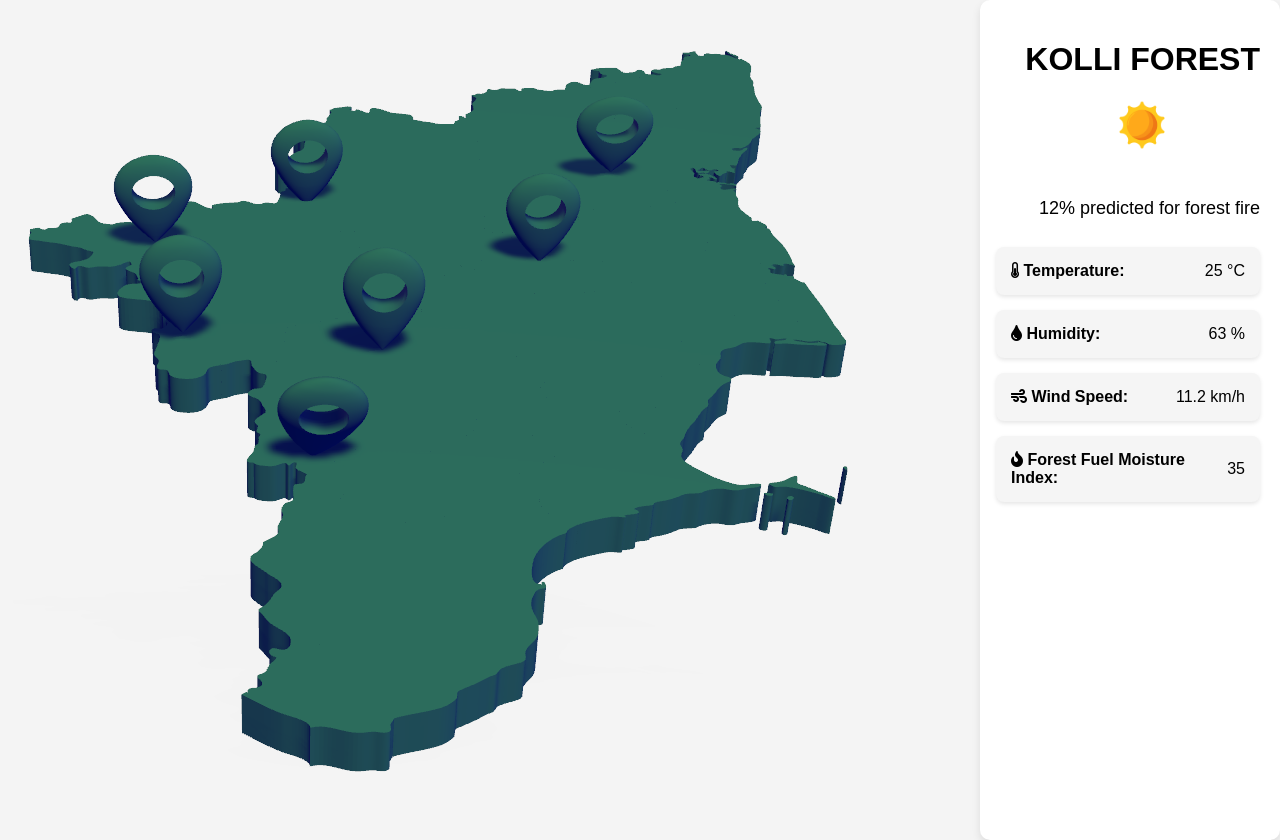
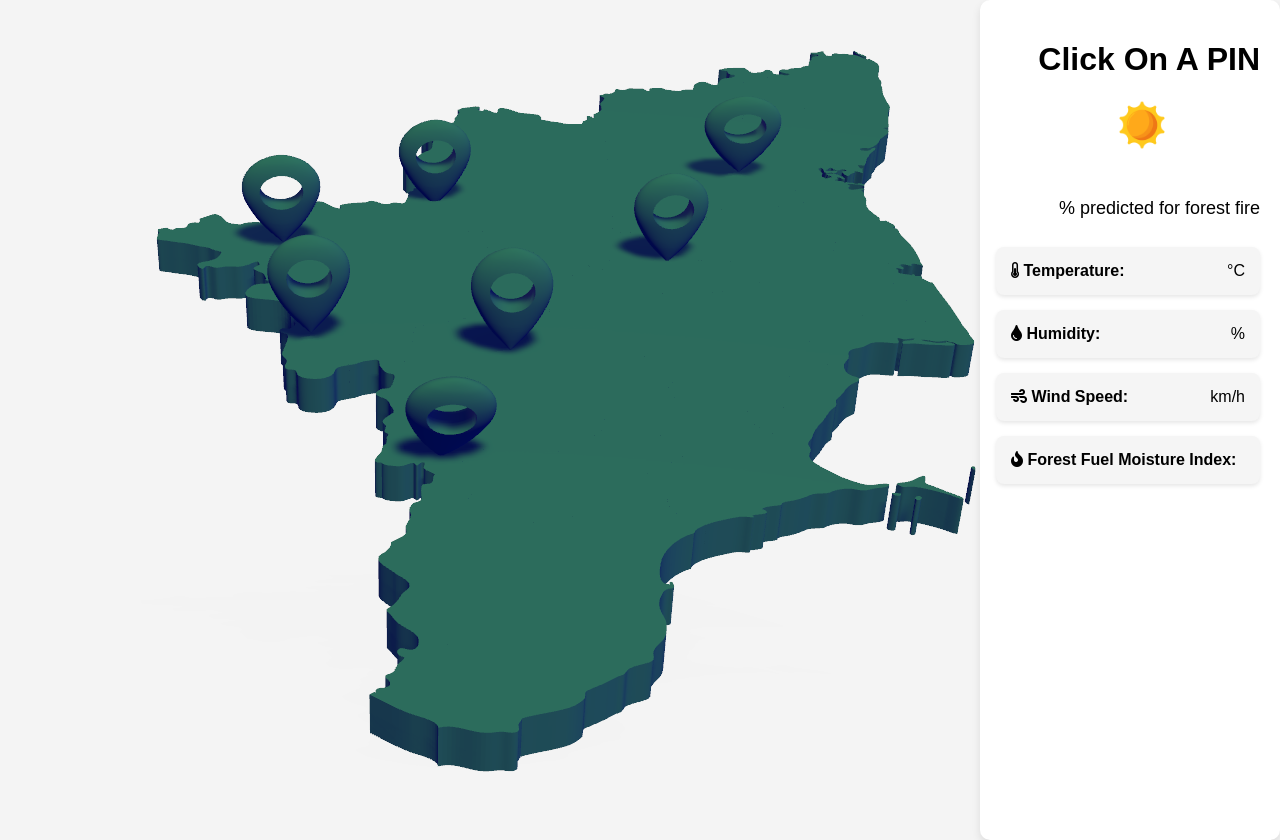
Before and after one commit to Kaus1kC0des/Forest-Fire-Prediction, a Flask app: page /predict.html in a window 1280 px wide. Run offline with Flask 3, Linux system fonts and the light colour scheme; parts of the project's set-up code (start-up, migrations or seed data) failed here and were passed over; some libraries are stand-ins or nearby versions.

Commit message:
almost completed

```diff
--- a/app.py
+++ b/app.py
@@ -1,5 +1,5 @@
 from flask import Flask, render_template,jsonify,request
-
+import random
 import pickle
 import bz2
 import requests
@@ -22,14 +22,26 @@
 R_pickle_in = bz2.BZ2File('./regression.pkl', 'rb')
 model= pickle.load(R_pickle_in)
 
-@app.route('/clicked', methods=['GET'])
+@app.route('/clicked', methods=['GET','POST'])
 def clicked():
-    data = request.args.get('title')
+    location = request.args.get('location')
+    # print(data)
+    weather=(requests.get(f'http://api.weatherapi.com/v1/current.json?key=302ef7ffae9443af9b7171520241902&q={location}&aqi=no'))
+    data = weather.json()
     print(data)
-    # Process the data as needed
-    # Return the processed data
+    print(location)
+    l=[data['current']['temp_c'],data["current"]["wind_kph"],random.randint(30,40),random.randint(20,40),random.randint(1,5)]
+    l = [np.array(l)]
+    predictions = model.predict(l)
+    # # Return the predictions as a JSON response
+    print(predictions)
+    final_data={"temperature":data['current']['temp_c'],
+                "wind_speed":data["current"]["wind_kph"],
+                "humidity":data["current"]["humidity"],
+                "Content":predictions[0],
+                "duffPercentage":35}
 
-    return data
+    return final_data
 @app.route('/api/predict/', methods=['GET','POST'])
 def predict_api():
     location = request.args.get('location')
@@ -40,7 +52,7 @@
     data = weather.json()
     print(data)
     print(location)
-    l=[data['current']['temp_c'],data["current"]["wind_kph"],35,30,2]
+    l=[data['current']['temp_c'],data["current"]["wind_kph"],random.randint(30,40),random.randint(20,40),random.randint(1,5)]
     l = [np.array(l)]
     # data=s.transform(l)
 
@@ -49,7 +61,22 @@
     predictions = model.predict(l)
     # # Return the predictions as a JSON response
     print(predictions)
-    return render_template('predict.html',prediction_text=f'Predicted AQI: {predictions[0]}')
+    # const lists1 = [
+    #   {
+    #     forest_name: "KOLLI FOREST",
+    #     Content: 12,
+    #     temperature: 25,
+    #     humidity: 63,
+    #     windspeed: 11.2,
+    #     duffPercentage: 35,
+    #     image: "/static/icon/sun.png" // Placeholder image URL
+    #   },
+    final_data={"temperature":data['current']['temp_c'],
+                "wind_speed":data["current"]["wind_kph"],
+                "humidity":data["current"]["humidity"],
+                "Content":predictions[0],
+                "duffPercentage":35}
+    return render_template('tn.html',forest_name="KOLLI FOREST",Content=12,temperature=25,humidity=63,windspeed=11.2,duffPercentage=35,image="/static/icon/sun.png")
 
 
 if __name__ == '__main__':
--- a/template/predict.html
+++ b/template/predict.html
@@ -3,14 +3,14 @@
 <head>
     <meta charset="UTF-8">
     <meta name="viewport" content="width=device-width, initial-scale=1.0">
-    <title>3D Map with Three.js</title>
+    <title>Predict here</title>
     <link rel="stylesheet" href="https://cdnjs.cloudflare.com/ajax/libs/font-awesome/5.15.4/css/all.min.css">
-    <link rel="stylesheet" href="../static/dash.css">
+    <link rel="stylesheet" href="/static/dash.css">
     <!-- <link rel="stylesheet" href="./styles.css"> -->
     <style>
         body {
             margin: 0;
-            /* overflow: hidden; */
+            overflow: hidden;
         }
         #map {
             position: absolute;
@@ -21,6 +21,7 @@
         }
         #mapImage {
             position: absolute;
+            left: 10%;
         }
         area {
             cursor: pointer;
@@ -40,23 +41,23 @@
     <!-- <script src="https://cdn.jsdelivr.net/npm/three@0.147.0/build/three.min.js"></script>
     <script src="https://cdn.jsdelivr.net/npm/three@0.147.0/examples/jsm/loaders/STLLoader.js"></script>
     <script src="https://cdn.jsdelivr.net/npm/three@0.147.0/examples/jsm/controls/OrbitControls.js"></script>
-    <script type="module" src="../static/3d.js">
+    <script type="module" src="/static/3d.js">
 
         </script> -->
         <div id="container" >
 
         </div>
 
-        <img src="../static/final.png" usemap="#image_map" id="mapImage">
+        <img src="/static/final.png" usemap="#image_map" id="mapImage">
         <form action="/clicked" method="post">
         <map name="image_map">
-                <area alt="1" title="1" href="/api/predict?location=11.25205660,78.357964968" coords="609,170 585,143 579,125 594,101 624,99 648,113 651,135 634,153 619,167 619,167 619,167 619,168 619,168 619,168 614,162 614,170 615,170 615,170 " shape="polygon">
-                <area alt="2" title="2" coords="506,174,582,263" shape="rect">
-                <area alt="3" title="3" coords="269,123,350,202" shape="rect">
-                <area alt="4" title="4" coords="343,255,437,355" shape="rect">
-                <area alt="5" title="5" coords="273,379,377,463" shape="rect">
-                <area alt="6" title="6" coords="141,243,226,334" shape="rect">
-                <area alt="7" title="7" coords="149,235 125,210 114,192 123,169 144,157 165,160 181,161 189,177 191,198 181,213 174,227 166,235 156,241 " shape="polygon">
+                <area alt="1" title="1" onclick="mapOnclick(title)"  coords="609,170 585,143 579,125 594,101 624,99 648,113 651,135 634,153 619,167 619,167 619,167 619,168 619,168 619,168 614,162 614,170 615,170 615,170 " shape="polygon">
+                <area alt="2" title="2" onclick="mapOnclick(title)"  coords="506,174,582,263" shape="rect">
+                <area alt="3" title="3" onclick="mapOnclick(title)"  coords="269,123,350,202" shape="rect">
+                <area alt="4" title="4" onclick="mapOnclick(title)"  coords="343,255,437,355" shape="rect">
+                <area alt="5" title="5" onclick="mapOnclick(title)"  coords="273,379,377,463" shape="rect">
+                <area alt="6" title="6" onclick="mapOnclick(title)"  coords="141,243,226,334" shape="rect">
+                <area alt="7" title="7" onclick="mapOnclick(title)"  coords="149,235 125,210 114,192 123,169 144,157 165,160 181,161 189,177 191,198 181,213 174,227 166,235 156,241 " shape="polygon">
 
               </map>
         </form>
@@ -65,11 +66,12 @@
         <script src="https://unpkg.com/react@16/umd/react.development.js"></script>
         <script src="https://unpkg.com/react-dom@16/umd/react-dom.development.js"></script>
         <script src="https://unpkg.com/babel-standalone@6/babel.min.js"></script>
-        <!-- <script src="../static/dashboard.jsx" type="text/babel"></script> -->
+        <!-- <script src="/static/dashboard.jsx" type="text/babel"></script> -->
 
         <div id="root"></div>
 
   <script type="text/babel">
+
     class Dashboard extends React.Component {
       render() {
         return (
@@ -107,6 +109,54 @@
       }
     }
 
+    function mapOnclick(title){
+      const location = {
+        1: "11.25205660,78.357964968",
+        2: "10.450435846,77.5144641601",
+        3: "10.299492951,76.9991845551615",
+        4: "10.23778601,77.4896542610",
+        5: "9.644650,77.300653",
+        6: "10.097500,71.273528",
+        7: "11.374388121,76.76107832"
+      }
+      var xhr2 = new XMLHttpRequest();
+
+          // Use GET for fetching data, remove unnecessary header
+          var backendUrl = 'http://127.0.0.1:5000/clicked?location=${location[title]}';
+          xhr2.open('GET', backendUrl, true);
+
+          // Add error handling
+          xhr2.onreadystatechange = function() {
+            if (xhr2.readyState === 4) {
+              if (xhr2.status === 200) {
+                // Success! Process the response data
+                console.log('Response:', xhr2.responseText);
+                // l=
+
+              } else {
+                console.error('Error:', xhr2.statusText);
+              }
+            }
+          };
+
+          xhr2.send();
+
+
+
+    }
+
+    const list=[
+      {
+        forest_name: "Click On A PIN",
+        Content: "",
+        temperature: "",
+        humidity: "",
+        windspeed: "",
+        duffPercentage: "",
+        image: "/static/icon/sun.png" // Placeholder image URL
+      },
+    ]
+
     const lists1 = [
       {
         forest_name: "KOLLI FOREST",
@@ -115,7 +165,7 @@
         humidity: 63,
         windspeed: 11.2,
         duffPercentage: 35,
-        image: "../static/icon/sun.png" // Placeholder image URL
+        image: "/static/icon/sun.png" // Placeholder image URL
       },
     ];
 
@@ -127,7 +177,7 @@
         humidity: 68,
         windspeed: 9.8,
         duffPercentage: 29,
-        image: "../static/icon/sun.png" // Placeholder image URL
+        image: "/static/icon/sun.png" // Placeholder image URL
       },
     ];
 
@@ -139,7 +189,7 @@
         humidity: 74,
         windspeed: 12.7,
         duffPercentage: 17,
-        image: "../static/icon/sun.png" // Placeholder image URL
+        image: "/static/icon/sun.png" // Placeholder image URL
       },
     ];
 
@@ -151,7 +201,7 @@
         humidity: 79,
         windspeed: 10.3,
         duffPercentage: 34,
-        image: "../static/icon/sun.png" // Placeholder image URL
+        image: "/static/icon/sun.png" // Placeholder image URL
       },
     ];
 
@@ -163,7 +213,7 @@
         humidity: 60,
         windspeed: 10.1,
         duffPercentage: 24,
-        image: "../static/icon/sun.png" // Placeholder image URL
+        image: "/static/icon/sun.png" // Placeholder image URL
       },
     ];
 
@@ -175,7 +225,7 @@
         humidity: 70,
         windspeed: 7.2,
         duffPercentage: 37,
-        image: "../static/icon/sun.png" // Placeholder image URL
+        image: "/static/icon/sun.png" // Placeholder image URL
       },
     ];
 
@@ -187,10 +237,10 @@
         humidity: 71,
         windspeed: 8.9,
         duffPercentage: 12,
-        image: "../static/icon/sun.png" // Placeholder image URL
+        image: "/static/icon/sun.png" // Placeholder image URL
       },
+
     ];
-
 
 
             // Get all area elements
@@ -202,7 +252,7 @@
                 // Log the title attribute when clicked
                 const title= area.getAttribute('title');
                 var xhr = new XMLHttpRequest();
-                var url = 'https://api.weatherapi.com/v1/current.json?key=302ef7ffae9443af9b7171520241902&q=LOCATION';
+                var url = 'https://api.weatherapi.com/v1/current.json?key=302ef7ffae9443af9b7171520241902&q=11.25205660,78.357964968';
                 xhr.open('GET', url, true);
                 xhr.onreadystatechange = function () {
                     if (xhr.readyState == 4 && xhr.status == 200) {
@@ -222,7 +272,7 @@
             })
 
             ReactDOM.render(
-  <Dashboard lists={lists1} />,
+  <Dashboard lists={list} />,
   document.getElementById("root")
             )
 
```
Also changed, not shown: template/tn.html (+6 -6 lines).
